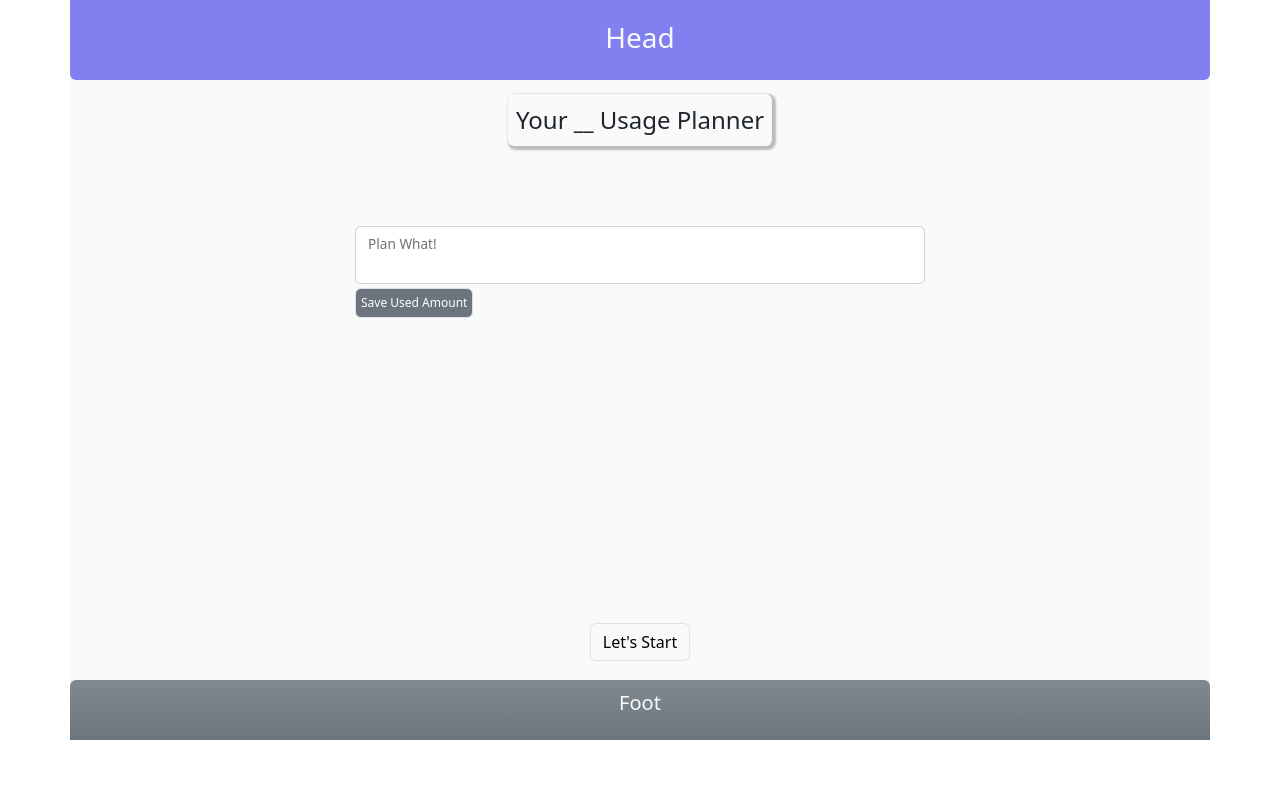
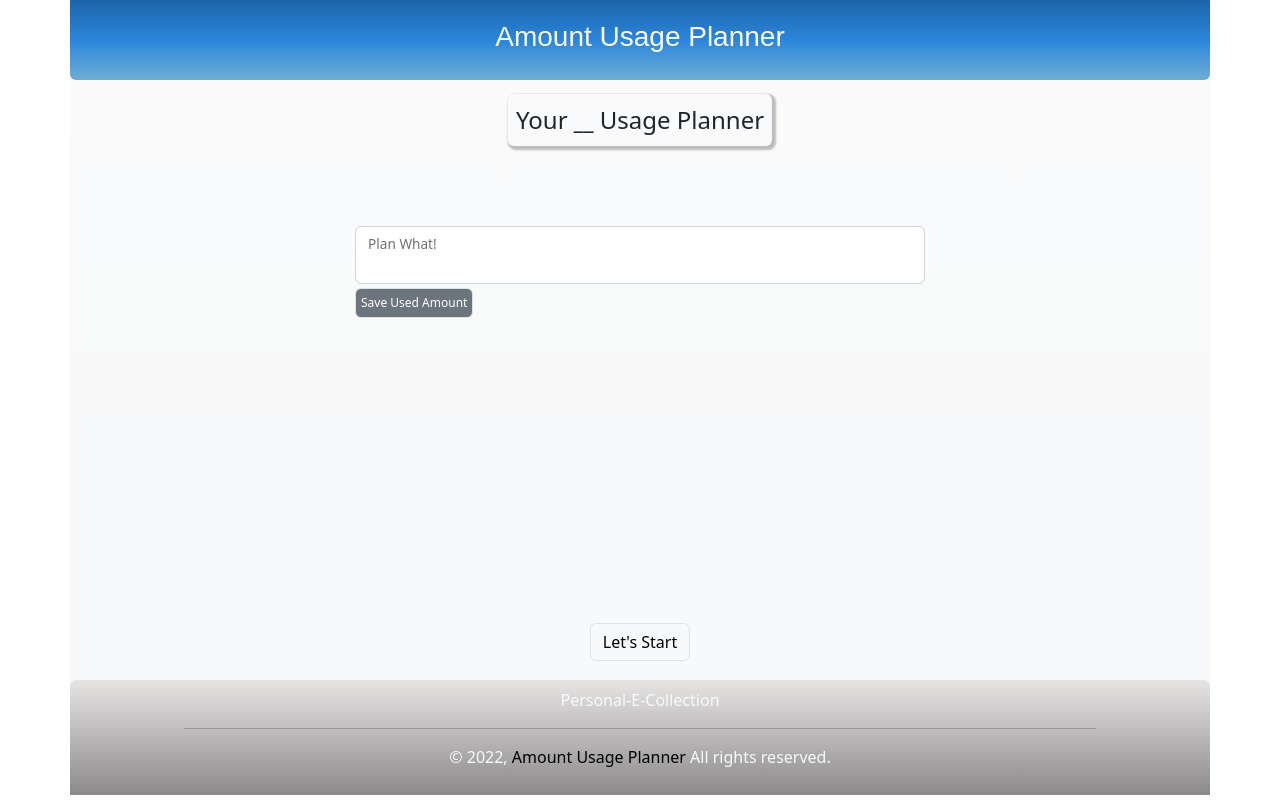
Before and after one commit to masix04/AmountUsagePlanner, an Angular app: page / in a window 1280 px wide. Built offline with nearby package versions, Linux system fonts and the light colour scheme; what angular-fusioncharts would draw is missing.

Commit message:
improve - Header and Footer

```diff
--- a/src/app/app.component.css
+++ b/src/app/app.component.css
@@ -10,10 +10,16 @@
 
 .container .home-head {
     height: 80px;
-    background-color: rgb(128, 128, 240);
+    background: linear-gradient(#eee, rgb(19, 82, 141));
+    background: -webkit-linear-gradient(rgb(28, 100, 168), rgb(44, 133, 218), rgb(110, 174, 211));
+}
+.container .home-head p {
+    font-family: Arial, Verdana, Geneva, Tahoma, sans-serif;
 }
 .container .home-foot {
-    height: 60px;
+    height: max-content;
+    padding-bottom: 10px;
+    background: -webkit-linear-gradient(rgb(231, 228, 228), rgba(141, 138, 138, 0.966));
 }
 .bg-body {
     margin-top: 50px;
--- a/src/app/app.component.html
+++ b/src/app/app.component.html
@@ -1,7 +1,7 @@
 <!--The content below is only a placeholder and can be replaced.-->
 <div class="container bg-light bg-gradient rounded-2 ">
     <div class="position-static w-100 pt-3 fs-3 home-head text-center rounded-bottom">
-        <p class="text-light"> Head </p>
+        <p class="text-light"> Amount Usage Planner </p>
     </div>
 
 
@@ -239,7 +239,9 @@
           </div>
       </div>
 
-    <div class="w-100 bg-secondary bg-gradient pt-2 fs-5 home-foot rounded-top text-center">
-        <p class="text-light"> Foot </p>
+    <div class="w-100 bg-secondary pt-2 home-foot rounded-top text-center">
+        <p class="text-light"> Personal-E-Collection </p>
+        <hr width="80%" class="ms-auto me-auto" />
+        <p class="text-light"> © 2022, <a href="#"> Amount Usage Planner </a> All rights reserved. </p>
     </div>
 </div>
```
